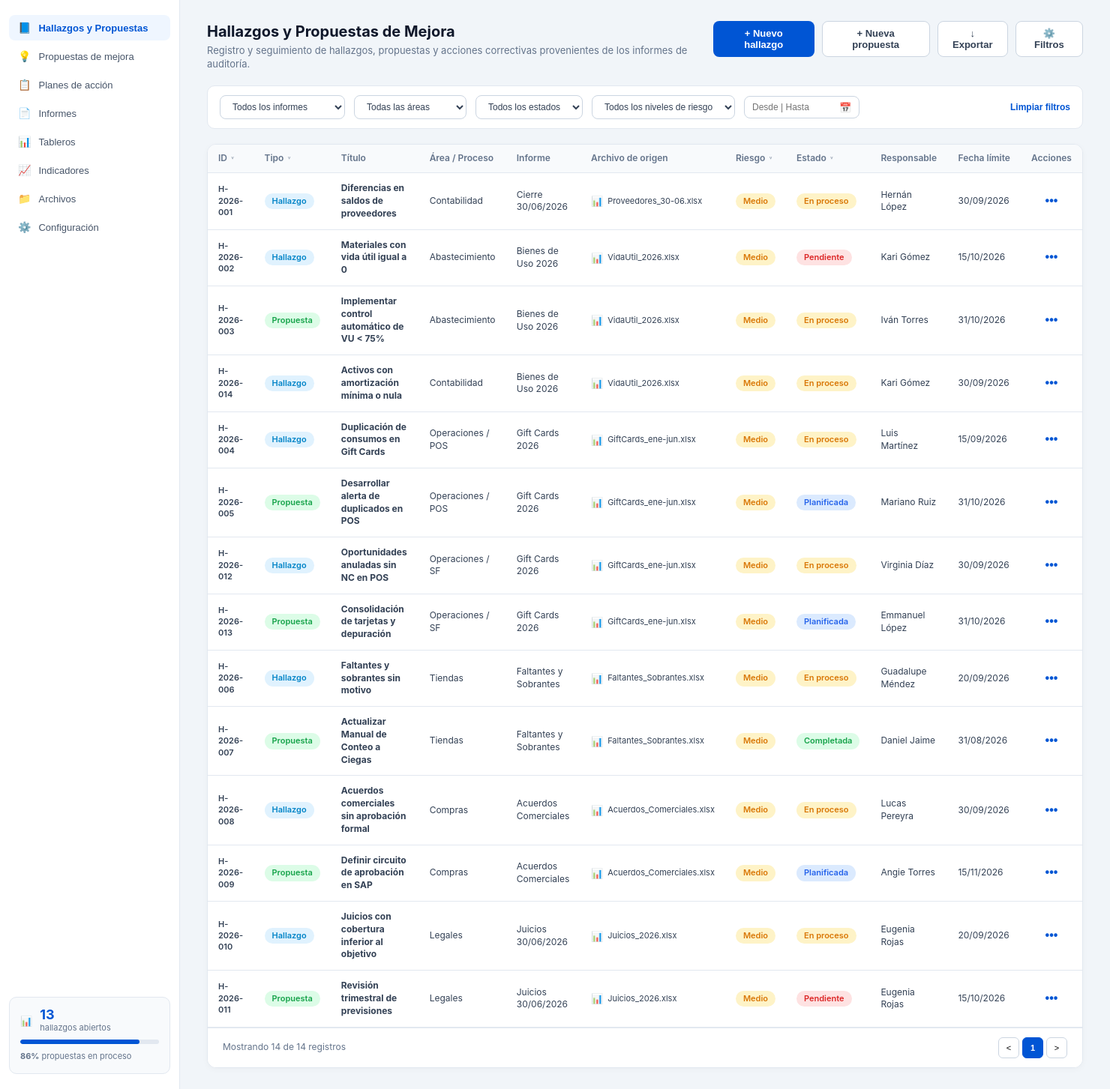
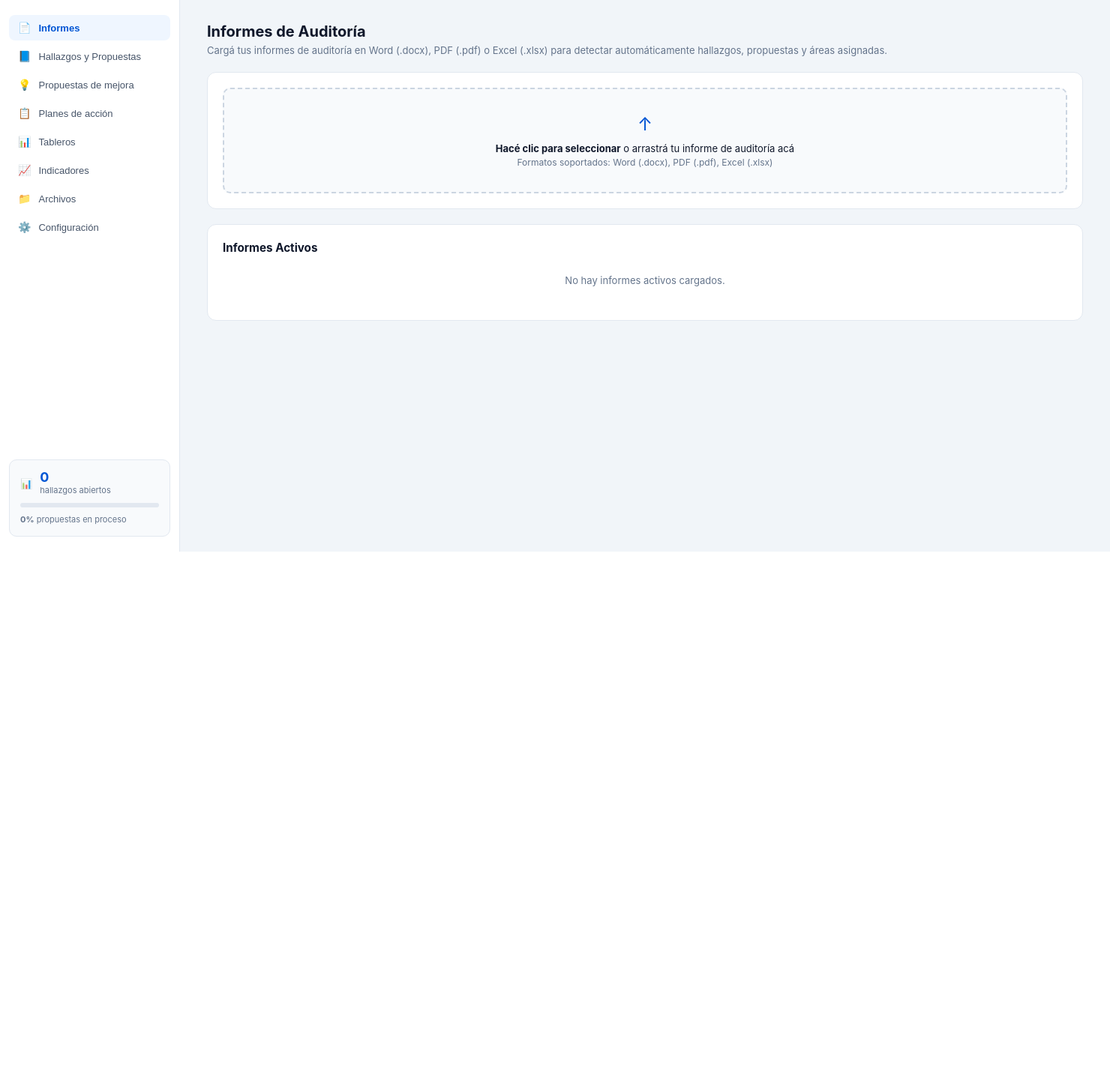
Before and after one commit to lucianabelengamarra90-netizen/audit-followup-tracker, a Flask app: page / in a window 1480 px wide. Shown: the part 64-1517 px from the top of the page at 75% size. After the commit the page ends 800 px from the top, so only its background shows below. Run offline with Flask 3, Linux system fonts and the light colour scheme; data comes from the database, SQL or seed files in the repository; data that the repository does not hold is empty.

Commit message:
fix: reset datos de ejemplo y tab Informes primero

```diff
--- a/database.py
+++ b/database.py
@@ -54,14 +54,7 @@ def init_db():
     """)
 
     conn.commit()
-
-    # Check if empty to seed 14 records matching exact screenshot
-    cursor.execute("SELECT COUNT(*) FROM findings")
-    cnt = cursor.fetchone()[0]
     conn.close()
-
-    if cnt == 0:
-        seed_initial_data()
 
 
 def seed_initial_data():
--- a/static/app.js
+++ b/static/app.js
@@ -470,5 +470,6 @@ async function exportExcelReport() {
 
 // Initialize on page load
 document.addEventListener("DOMContentLoaded", () => {
+    switchTab("informes");
     loadAuditTrackData();
 });
--- a/templates/index.html
+++ b/templates/index.html
@@ -41,7 +41,11 @@
         <!-- Sidebar Navigation -->
         <aside class="sidebar">
             <nav class="sidebar-menu">
-                <button class="menu-item active" data-tab="hallazgos" onclick="switchTab('hallazgos')">
+                <button class="menu-item active" data-tab="informes" onclick="switchTab('informes')">
+                    <span class="menu-icon">📄</span>
+                    <span>Informes</span>
+                </button>
+                <button class="menu-item" data-tab="hallazgos" onclick="switchTab('hallazgos')">
                     <span class="menu-icon">📘</span>
                     <span>Hallazgos y Propuestas</span>
                 </button>
@@ -52,10 +56,6 @@
                 <button class="menu-item" data-tab="planes" onclick="switchTab('planes')">
                     <span class="menu-icon">📋</span>
                     <span>Planes de acción</span>
-                </button>
-                <button class="menu-item" data-tab="informes" onclick="switchTab('informes')">
-                    <span class="menu-icon">📄</span>
-                    <span>Informes</span>
                 </button>
                 <button class="menu-item" data-tab="tableros" onclick="switchTab('tableros')">
                     <span class="menu-icon">📊</span>
@@ -79,22 +79,46 @@
                 <div class="widget-metric">
                     <span class="metric-icon">📊</span>
                     <div>
-                        <strong id="sidebarOpenCount">14</strong>
+                        <strong id="sidebarOpenCount">0</strong>
                         <small>hallazgos abiertos</small>
                     </div>
                 </div>
                 <div class="widget-progress-bg">
-                    <div class="widget-progress-fill" id="sidebarProgressBar" style="width: 60%;"></div>
+                    <div class="widget-progress-fill" id="sidebarProgressBar" style="width: 0%;"></div>
                 </div>
-                <span class="widget-subtext"><strong id="sidebarPct">60%</strong> propuestas en proceso</span>
+                <span class="widget-subtext"><strong id="sidebarPct">0%</strong> propuestas en proceso</span>
             </div>
         </aside>
 
         <!-- Content Area -->
         <main class="content-area">
 
-            <!-- TAB 1: HALLAZGOS Y PROPUESTAS (VISTA PRINCIPAL EXACTA FOTO) -->
-            <section class="tab-pane active" id="tab-hallazgos">
+            <!-- TAB INFORMES (PRIMERA OPCIÓN) -->
+            <section class="tab-pane active" id="tab-informes">
+                <div class="view-header">
+                    <div>
+                        <h2>Informes de Auditoría</h2>
+                        <p>Cargá tus informes de auditoría en Word (.docx), PDF (.pdf) o Excel (.xlsx) para detectar automáticamente hallazgos, propuestas y áreas asignadas.</p>
+                    </div>
+                </div>
+
+                <div class="card">
+                    <div id="dropZone" class="drop-zone" onclick="document.getElementById('reportInput').click()">
+                        <div class="drop-icon">↑</div>
+                        <p><strong>Hacé clic para seleccionar</strong> o arrastrá tu informe de auditoría acá</p>
+                        <span style="font-size: 12px; color: #64748B;">Formatos soportados: Word (.docx), PDF (.pdf), Excel (.xlsx)</span>
+                    </div>
+                    <input type="file" id="reportInput" hidden accept=".pdf,.docx,.xlsx,.csv" onchange="uploadAuditReport(this.files[0])">
+                </div>
+
+                <div class="card">
+                    <h3>Informes Activos</h3>
+                    <div id="reportsListContainer"></div>
+                </div>
+            </section>
+
+            <!-- TAB HALLAZGOS Y PROPUESTAS -->
+            <section class="tab-pane" id="tab-hallazgos">
                 <div class="view-header">
                     <div>
                         <h2>Hallazgos y Propuestas de Mejora</h2>
@@ -176,29 +200,7 @@
                 </div>
             </section>
 
-            <!-- TAB 4: INFORMES DE AUDITORÍA -->
-            <section class="tab-pane" id="tab-informes">
-                <div class="view-header">
-                    <div>
-                        <h2>Informes de Auditoría</h2>
-                        <p>Cargá tus informes completos en Word (.docx), PDF (.pdf) o Excel (.xlsx) para extraer automáticamente hallazgos y propuestas.</p>
-                    </div>
-                </div>
 
-                <div class="card">
-                    <div id="dropZone" class="drop-zone" onclick="document.getElementById('reportInput').click()">
-                        <div class="drop-icon">↑</div>
-                        <p><strong>Hacé clic para seleccionar</strong> o arrastrá el informe de auditoría acá</p>
-                        <span style="font-size: 12px; color: #64748B;">Formatos soportados: Word (.docx), PDF (.pdf), Excel (.xlsx)</span>
-                    </div>
-                    <input type="file" id="reportInput" hidden accept=".pdf,.docx,.xlsx,.csv" onchange="uploadAuditReport(this.files[0])">
-                </div>
-
-                <div class="card">
-                    <h3>Informes Activos</h3>
-                    <div id="reportsListContainer"></div>
-                </div>
-            </section>
 
             <!-- TAB TABLEROS -->
             <section class="tab-pane" id="tab-tableros">
```
